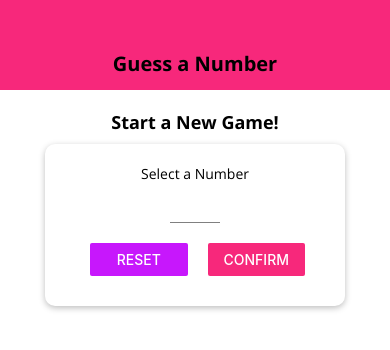
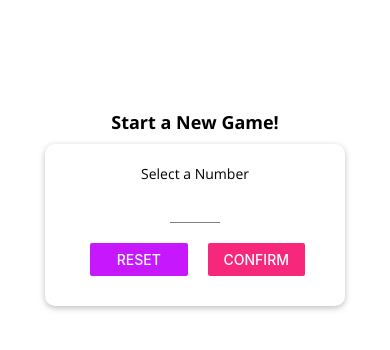
Before and after one commit to JohnnyJamesNavarro/guess-number-app, a React Native app: screen / in a window 390 px wide. Shown: the top 350 px of the page. Built offline with nearby package versions, Linux system fonts and the light colour scheme.

Commit message:
Added platform specific code.

```diff
--- a/components/CustomButton.js
+++ b/components/CustomButton.ios.js
@@ -24,5 +24,9 @@
     color: "white",
     fontFamily: "open-sans",
     fontSize: 18
+  },
+  buttonContainer: {
+    borderRadius: 25,
+    overflow: "hidden"
   }
 });
--- a/components/Header.js
+++ b/components/Header.js
@@ -1,27 +1,47 @@
 import React from "react";
-import { StyleSheet, View, Text } from "react-native";
+import { StyleSheet, View, Text, Platform } from "react-native";
 
 import Colors from "../constants/colors";
 
 export default function Header(props) {
   return (
-    <View style={styles.header}>
+    <View
+      style={{
+        ...styles.headerBase,
+        ...Platform.select({
+          android: styles.headerAndroid,
+          ios: styles.headerIOS
+        })
+      }}
+    >
       <Text style={styles.headerTitle}>{props.title}</Text>
     </View>
   );
 }
 
 const styles = StyleSheet.create({
-  header: {
+  headerBase: {
     width: "100%",
     height: 90,
     paddingTop: 36,
-    backgroundColor: Colors.primary,
     alignItems: "center",
     justifyContent: "center"
+    /*
+    backgroundColor: Platform.OS === "android" ? Colors.primary : "white",
+    borderBottomColor: Platform.OS === "ios" ? "#ccc" : "transparent",
+    borderBottomWidth: Platform.OS === "ios" ? 1 : 0
+    */
+  },
+  headerAndroid: {
+    backgroundColor: Colors.primary
+  },
+  headerIOS: {
+    backgroundColor: "white",
+    borderBottomColor: "#ccc",
+    borderBottomWidth: 1
   },
   headerTitle: {
-    color: "black",
+    color: Platform.OS === "ios" ? Colors.primary : "white",
     fontSize: 20,
     fontFamily: "open-sans-bold"
   }
```
Also changed, not shown: components/CustomButton.android.js (added, +47 -0 lines), components/OLD_CustomButton.js (added, +47 -0 lines).
